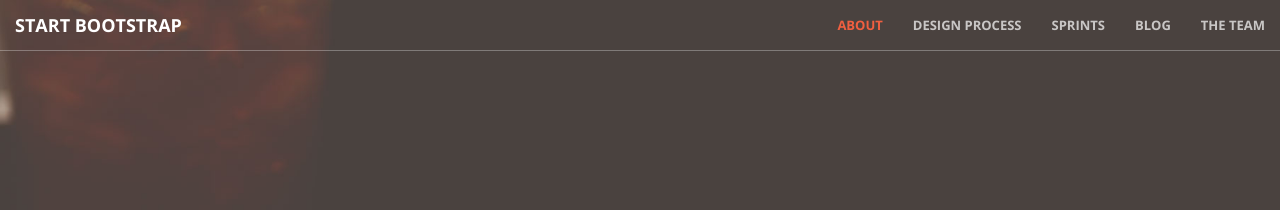
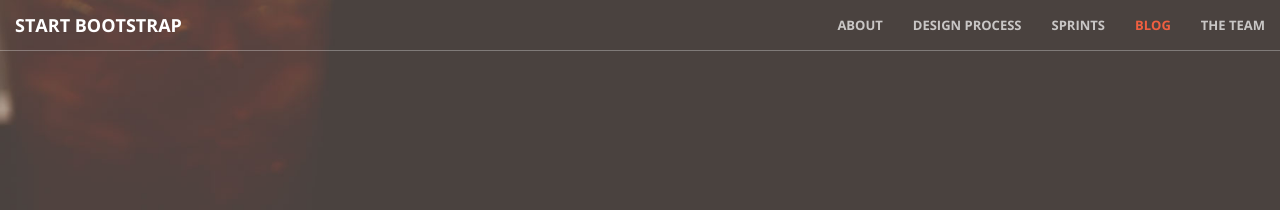
Before and after one commit to Audrey-Lee88/CastleOfAir, a Jekyll site: the page built from docs/index.html, in a window 1280 px wide. Shown: the top 210 px of the page. Built offline with Jekyll 4.4.1, drawn with Linux system fonts in a browser that asks for light colours.

Commit message:
Update services.html

```diff
--- a/docs/_includes/services.html
+++ b/docs/_includes/services.html
@@ -1,4 +1,4 @@
-<section id="services">
+<section id="blog">
     <div class="container">
         <div class="row">
             <div class="col-lg-12 text-center">
```
